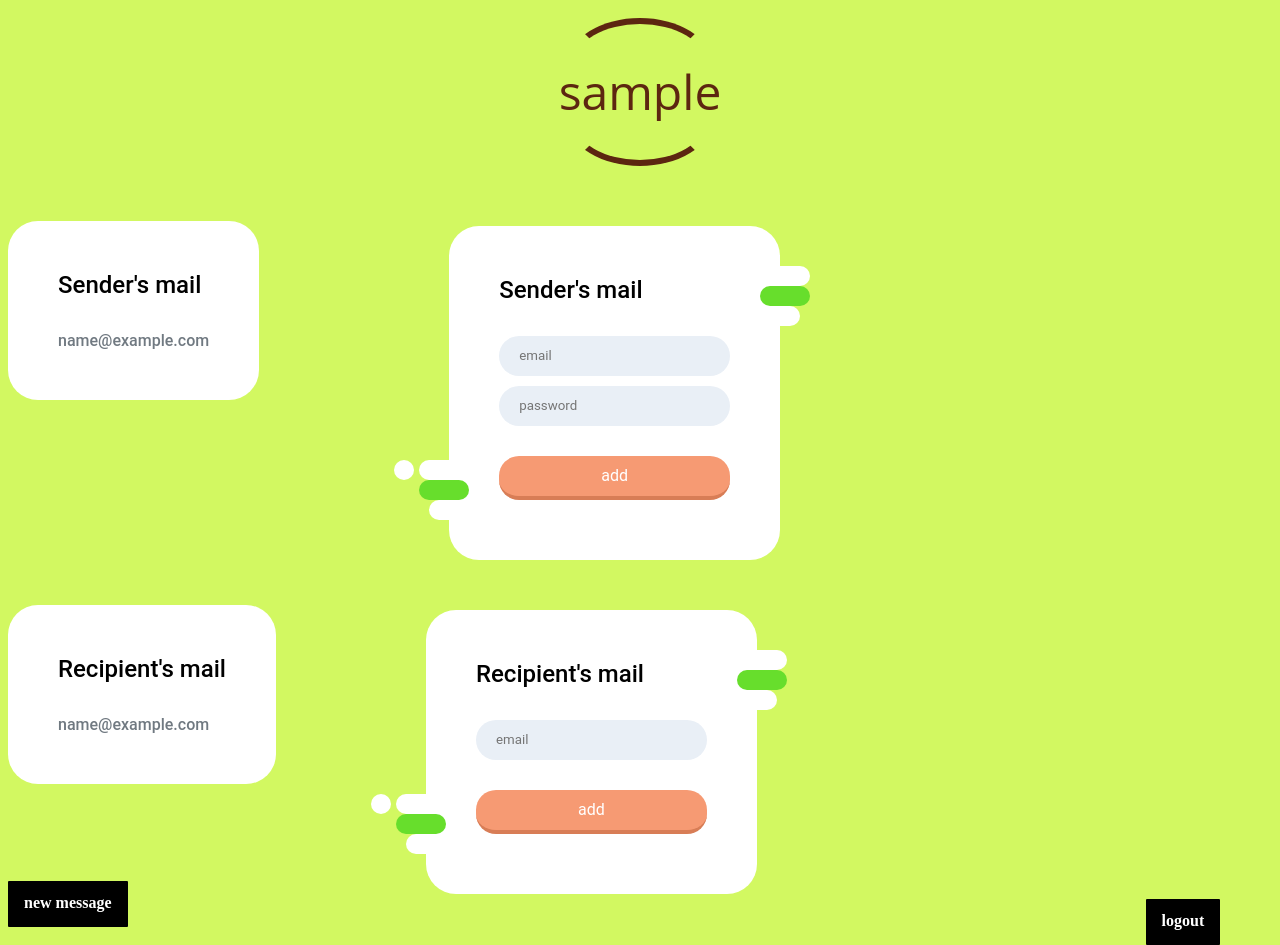
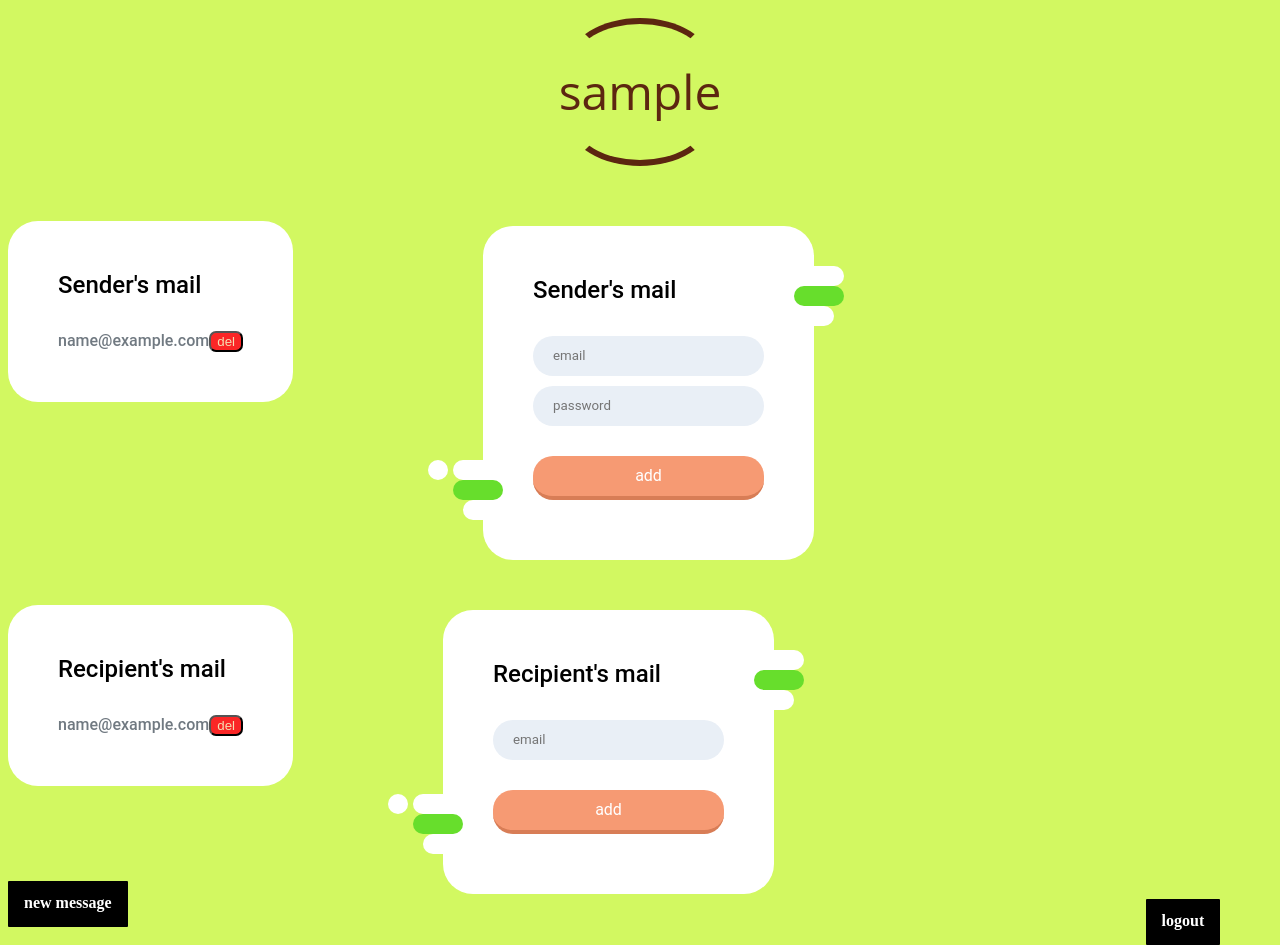
Before and after one commit to Mixnosha/YaSender, a Django app: page /account in a window 1280 px wide. Run offline with Django 4.2, Linux system fonts and the light colour scheme; a user stored in the database is signed in; tables that the repository leaves empty hold one stand-in row (values such as "Sample post"); some libraries are stand-ins or nearby versions.

Commit message:
delete_email_button

```diff
--- a/mailing/urls.py
+++ b/mailing/urls.py
@@ -1,6 +1,6 @@
 from django.contrib import admin
 from django.urls import path
-from send.logic import add_rec_email, add_send_email, send_email
+from send.logic import add_rec_email, add_send_email, send_email, del_email
 from send.views import *
 
 urlpatterns = [
@@ -13,4 +13,5 @@ urlpatterns = [
     path('add_send_email', add_send_email, name='add_send_email'),
     path('send_email', send_email, name='send_email'),
     path('logout', logout_user, name='logout'),
+    path('del_email', del_email, name='del_email')
 ]
--- a/send/static/send/css/account.css
+++ b/send/static/send/css/account.css
@@ -97,3 +97,9 @@ a.button2:active {
   background: #d74e4e;
   box-shadow: 0 3px #d74e4e inset;
 }
+
+.del_email{
+    color: wheat;
+    background-color: #fa2626;
+    border-radius: 7px;
+}
--- a/send/templates/send/account.html
+++ b/send/templates/send/account.html
@@ -17,7 +17,11 @@
                 <h4>Sender's mail</h4>
 
                 {% for email in send_emails %}
-                    <label >{{email.email}}</label><br>
+                    <form method="get" action="{% url 'del_email' %}">
+                    <label >{{email.email}}<button type="submit" class="del_email">del</button></label><br>
+                    <input type="hidden" name="del_email_id" value="{{ email.id }}">
+                    <input type="hidden" name="type_email" value="send_email">
+                    </form>
                 {% endfor %}
             </div>
         </div>
@@ -47,7 +51,11 @@
                 <h4>Recipient's mail</h4>
 
                 {% for email in to_emails %}
-                    <label >{{email.email}}</label><br>
+                    <form method="get" action="{% url 'del_email' %}">
+                        <label >{{email.email}}<button type="submit" class="del_email">del</button></label>
+                        <input type="hidden" name="del_email_id" value="{{ email.id }}">
+                        <input type="hidden" name="type_email" value="to_emails">
+                    </form>
                 {% endfor %}
             </div>
         </div>
```
Also changed, not shown: send/logic.py (+10 -0 lines).
